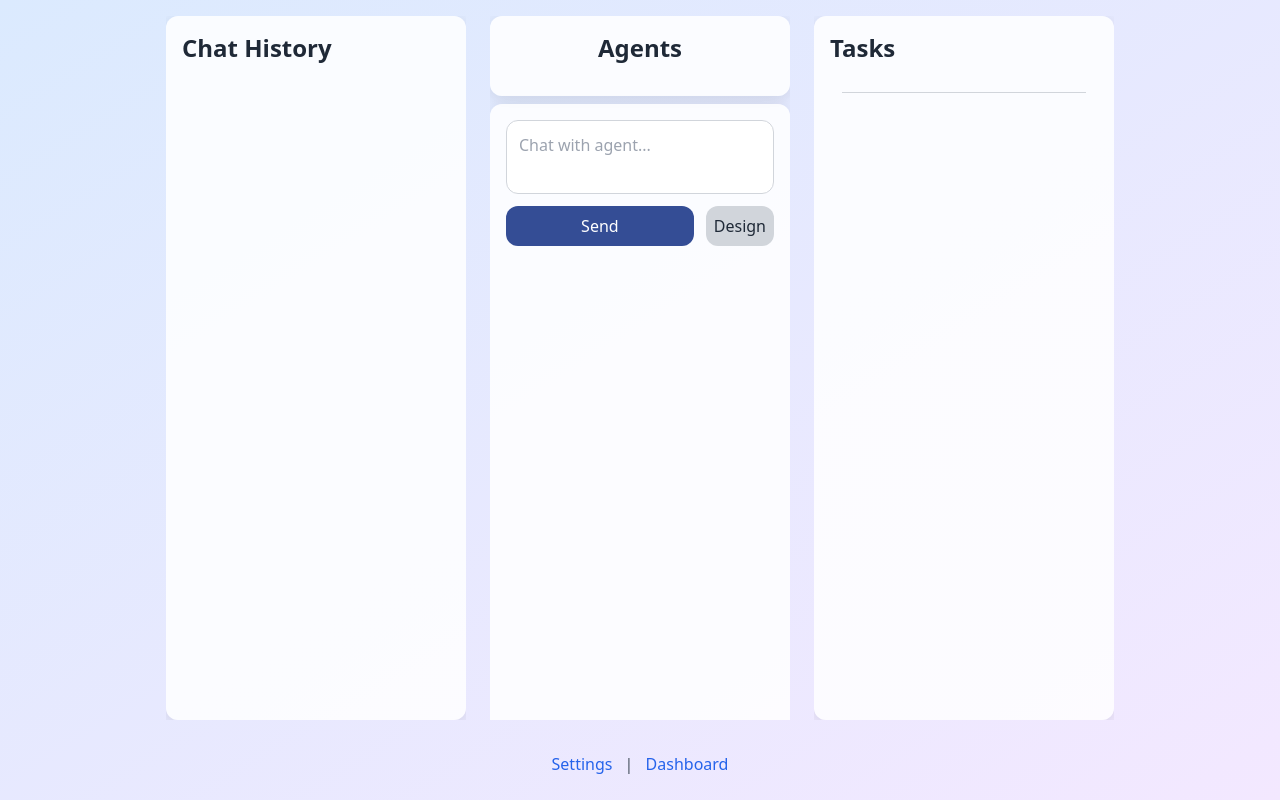
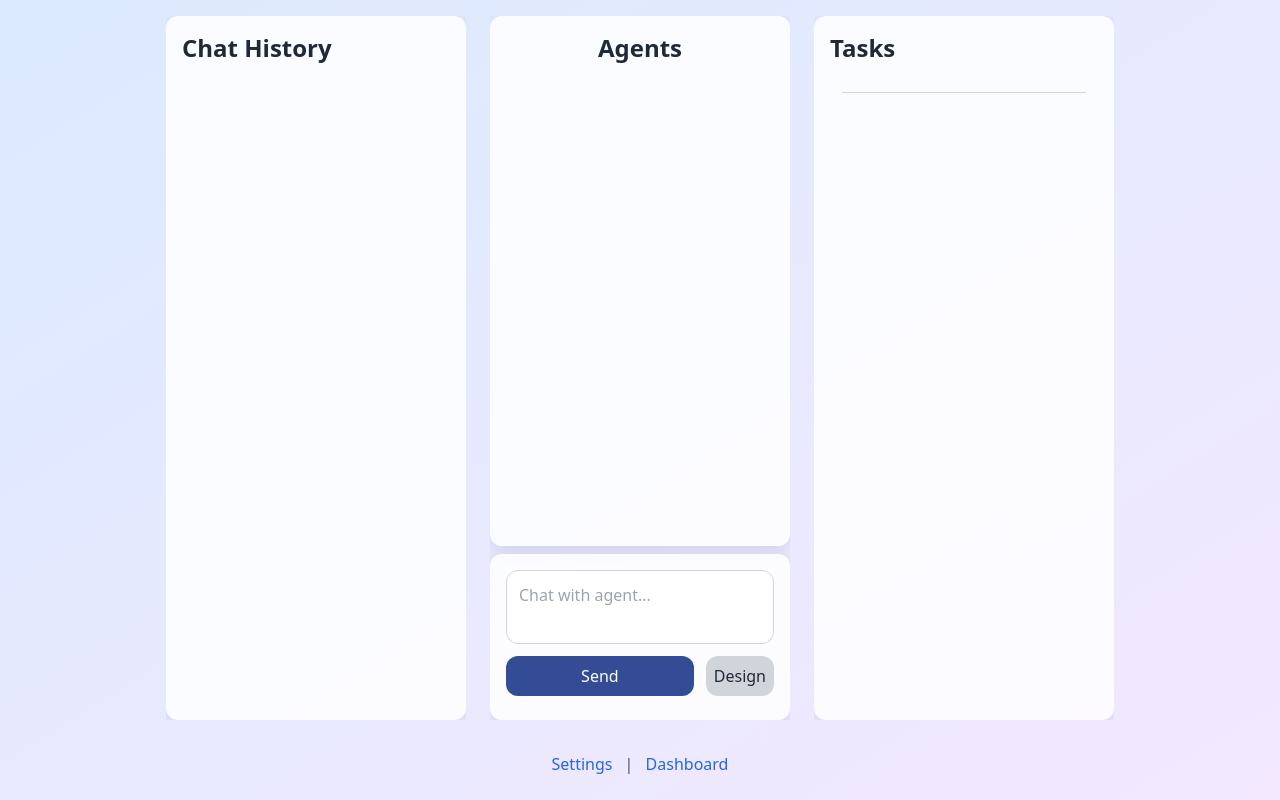
Before and after one commit to imars/seclorum, a Flask app: template seclorum/web/templates/chat.html in a window 1280 px wide. Run offline with Flask 3, Linux system fonts and the light colour scheme; the template is opened without the code that fills it, so the values that code supplies are empty; some libraries are stand-ins or nearby versions.

Commit message:
Fixed centre column height, and chat panel initial alignment.

```diff
--- a/seclorum/web/templates/chat.html
+++ b/seclorum/web/templates/chat.html
@@ -22,17 +22,18 @@
         .gantt-bar { height: 1.5rem; background: #3b82f6; border-radius: 0.25rem; }
         .columns-container { display: flex; flex-wrap: nowrap; gap: 1.5rem; width: 100%; min-width: 0; overflow-x: auto; height: 100%; }
         .columns-container > div { flex: 1 1 0; min-width: 300px; max-width: 100%; box-sizing: border-box; overflow-x: hidden; height: 100%; }
-        .columns-container > div > .panel { height: 100%; display: flex; flex-direction: column; }
-        .columns-container > div > .panel > div { max-width: 100%; min-width: 0; flex-grow: 1; }
+        .middle-column { display: flex; flex-direction: column; height: 100%; }
+        .middle-column .content-panel { flex: 1 1 auto; overflow-y: auto; }
+        .middle-column .input-panel { flex: 0 0 auto; }
         .history-container > div:last-child { margin-top: auto; }
         .agent-history { max-height: 0; overflow: hidden; transition: max-height 0.3s ease; }
-        .agent-history.expanded { max-height: 20rem; /* Adjust as needed */ }
+        .agent-history.expanded { max-height: 20rem; }
         @media (max-width: 768px) {
             .columns-container { flex-direction: column; gap: 1rem; overflow-x: visible; height: 100%; }
             .columns-container > div { flex: none; width: 100%; min-width: 0; height: auto; }
             .columns-container > div:not(:nth-child(2)) { display: none; }
             .columns-container > div:nth-child(2) { display: flex; width: 100%; min-width: 0; height: 100%; }
-            .columns-container > div:nth-child(2) > .panel { height: 100%; }
+            .middle-column { height: 100%; }
             .history-container { max-height: calc(100vh - 13rem); }
             .panel { padding: 0.5rem; }
             .input-container { padding-bottom: 0.25rem; }
@@ -50,9 +51,11 @@
          x-init="() => {
              if (!selectedAgent) selectedAgent = localStorage.getItem('selectedAgent') || 'master';
              $nextTick(() => {
-                 console.log('Post-render: mode=', mode, 'selectedAgent=', selectedAgent, 'widths=', Array.from(document.querySelectorAll('.columns-container > div')).map(d => d.offsetWidth));
+                 console.log('Post-render: mode=', mode, 'selectedAgent=', selectedAgent);
                  const history = $refs.history;
                  if (history) history.scrollTop = history.scrollHeight;
+                 const inputPanel = $refs.inputPanel;
+                 if (inputPanel) inputPanel.scrollIntoView({ behavior: 'smooth', block: 'end' });
              });
          }">
         <div class="flex flex-col h-full space-y-4">
@@ -86,10 +89,10 @@
                     </div>
                 </div>
                 <!-- Middle Column: Input + Agents/Details -->
-                <div class="flex flex-col space-y-2">
-                    <div class="panel p-4 flex flex-col flex-1">
+                <div class="middle-column space-y-2">
+                    <div class="panel p-4 flex flex-col content-panel">
                         <button class="text-2xl font-bold text-gray-800 dark:text-gray-100 mb-4 cursor-pointer hover:underline" @click="navigate('/focus_chat')" x-text="mode === 'design' ? 'Agents' : (selectedAgent === 'master' ? 'MasterNode' : 'Agent ' + selectedAgent)"></button>
-                        <div class="space-y-4 flex-1 overflow-y-auto">
+                        <div class="space-y-4 overflow-y-auto">
                             <template x-if="mode === 'design'">
                                 <template x-for="(agent, id) in agents" :key="id">
                                     <div class="panel p-2 agent-output" :class="{ 'active-agent': selectedAgent === id }" @click="selectedAgent = id">
@@ -110,7 +113,7 @@
                             </template>
                         </div>
                     </div>
-                    <div class="panel p-4 shrink-0">
+                    <div class="panel p-4 input-panel" x-ref="inputPanel">
                         <form @submit.prevent="submitInput(input)" method="POST" :action="'/chat?mode=' + mode + (selectedAgent ? '&task_id=' + selectedAgent : '')">
                             <div class="input-container">
                                 <textarea name="input" x-model="input" :placeholder="mode === 'design' ? 'Chat with agent...' : 'Enter agent command or task...'" class="grow-upward bg-white/90 dark:bg-slate-700 dark:text-white focus:outline-none focus:ring-2 focus:ring-blue-500 transition-all duration-200" @input="adjustHeight($event.target)"></textarea>
@@ -243,10 +246,6 @@
                 const newHeight = Math.min(Math.max(el.scrollHeight, 2.5 * 16), 12 * 16);
                 el.style.height = `${newHeight}px`;
                 el.scrollTop = el.scrollHeight;
-                const panel = el.closest('.panel');
-                if (panel) {
-                    panel.style.height = 'auto';
-                }
             },
             startDrag(event) {
                 if (event.button === 0) {
```
